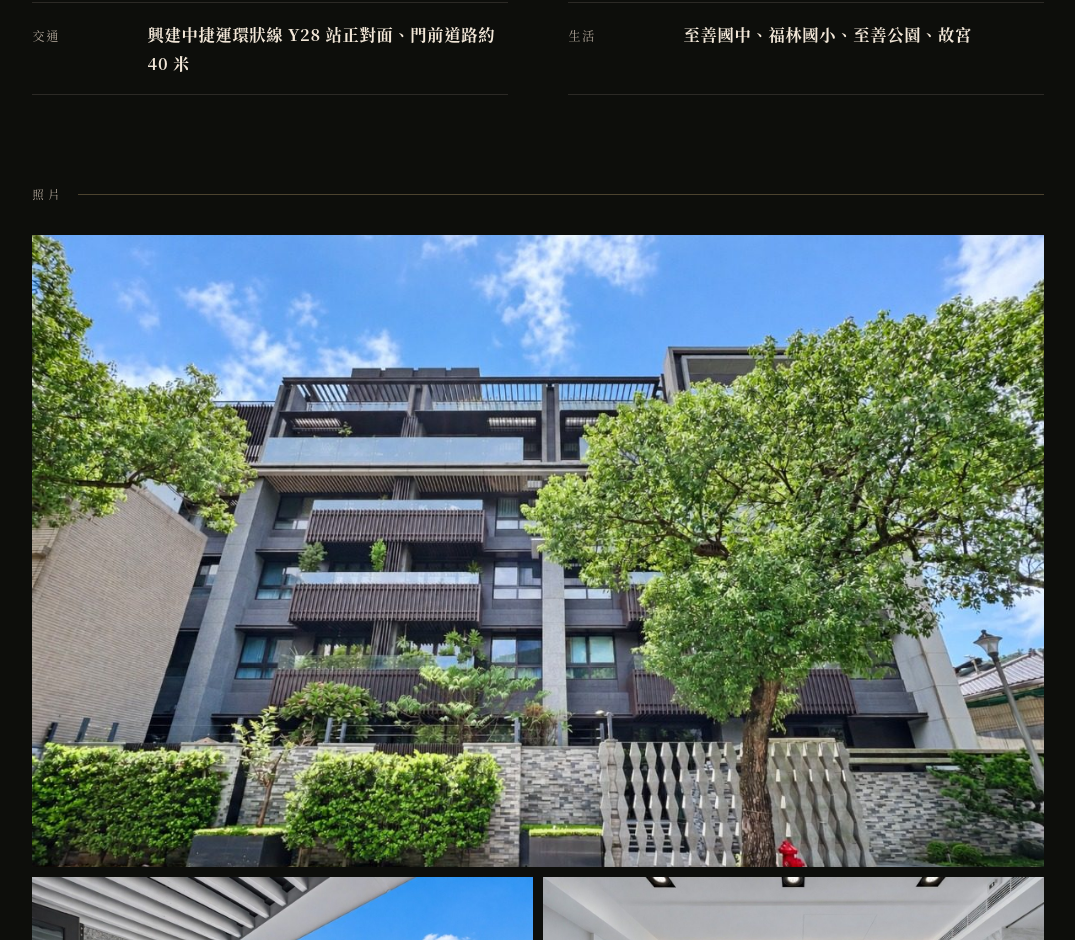
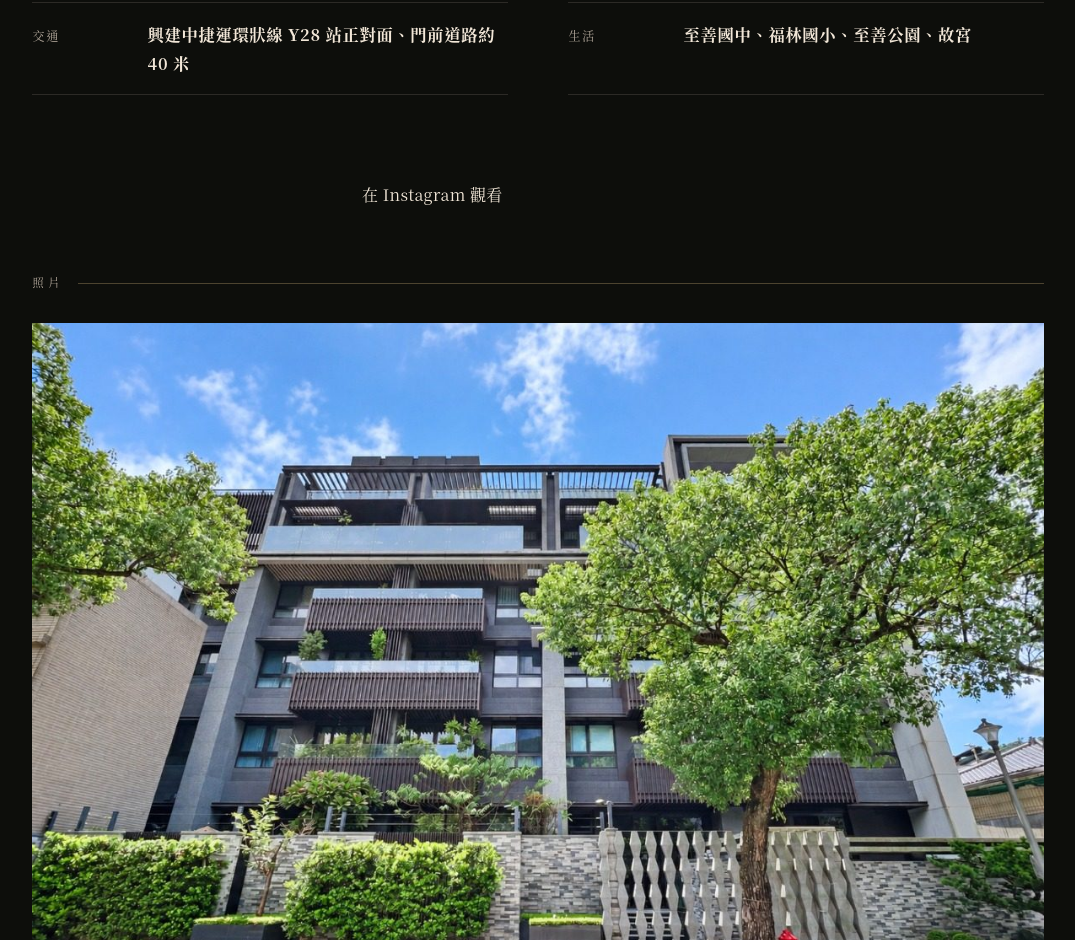
Before and after one commit to lohateve/lohateve.github.io, a plain HTML site: page listings/zhishan-villa/index.html in a window 1280 px wide. Shown: the part 1397-2337 px from the top of the page, without its empty margins (102-1177 px from the left). Drawn offline with Linux system fonts and the light colour scheme; a script that the page names is missing.

Commit message:
將物件頁 Instagram Reel 移到照片前並去掉標題

```diff
--- a/assets/css/style.css
+++ b/assets/css/style.css
@@ -861,6 +861,11 @@ ul { padding: 0; list-style: none; }
   line-height: 1.85;
 }
 
+.section.reel-section {
+  padding-top: 1.6rem;
+  padding-bottom: 0.2rem;
+}
+
 .reel-embed {
   max-width: 27rem;
   margin: 0 auto;
--- a/listings/zhishan-villa/index.html
+++ b/listings/zhishan-villa/index.html
@@ -38,6 +38,14 @@
     <section class="section" id="specs">
       <h2 class="section-title">物件概況</h2>
       <dl class="specs-grid"><div><dt>社區</dt><dd>川普至善Villa</dd></div><div><dt>位置</dt><dd>士林區至善路二段</dd></div><div><dt>類型</dt><dd>電梯住宅</dd></div><div><dt>樓層</dt><dd>4樓／5樓</dd></div><div><dt>格局</dt><dd>1房1廳1衛1陽台</dd></div><div><dt>屋齡</dt><dd>2015 年完工</dd></div><div><dt>建坪</dt><dd>34.83坪（含車位）</dd></div><div><dt>主建物</dt><dd>13.65坪</dd></div><div><dt>附屬建物</dt><dd>陽台約1.36坪、雨遮約0.52坪</dd></div><div><dt>共有部分</dt><dd>19.31坪（含車位約10.75坪）</dd></div><div><dt>地坪</dt><dd>10.33坪</dd></div><div><dt>車位</dt><dd>坡道平面 B1，含在總價</dd></div><div><dt>交通</dt><dd>興建中捷運環狀線 Y28 站正對面、門前道路約 40 米</dd></div><div><dt>生活</dt><dd>至善國中、福林國小、至善公園、故宮</dd></div></dl>
+    </section>
+    <section class="section reel-section" id="video" aria-label="影片">
+      <div class="reel-embed">
+        <blockquote class="instagram-media" data-instgrm-permalink="https://www.instagram.com/reel/DgCmgfsspj4/" data-instgrm-version="14">
+          <a href="https://www.instagram.com/reel/DgCmgfsspj4/" rel="noopener noreferrer" target="_blank">在 Instagram 觀看</a>
+        </blockquote>
+        <script async src="https://www.instagram.com/embed.js"></script>
+      </div>
     </section>
     <section class="section" id="photos">
       <h2 class="section-title">照片</h2>
```
